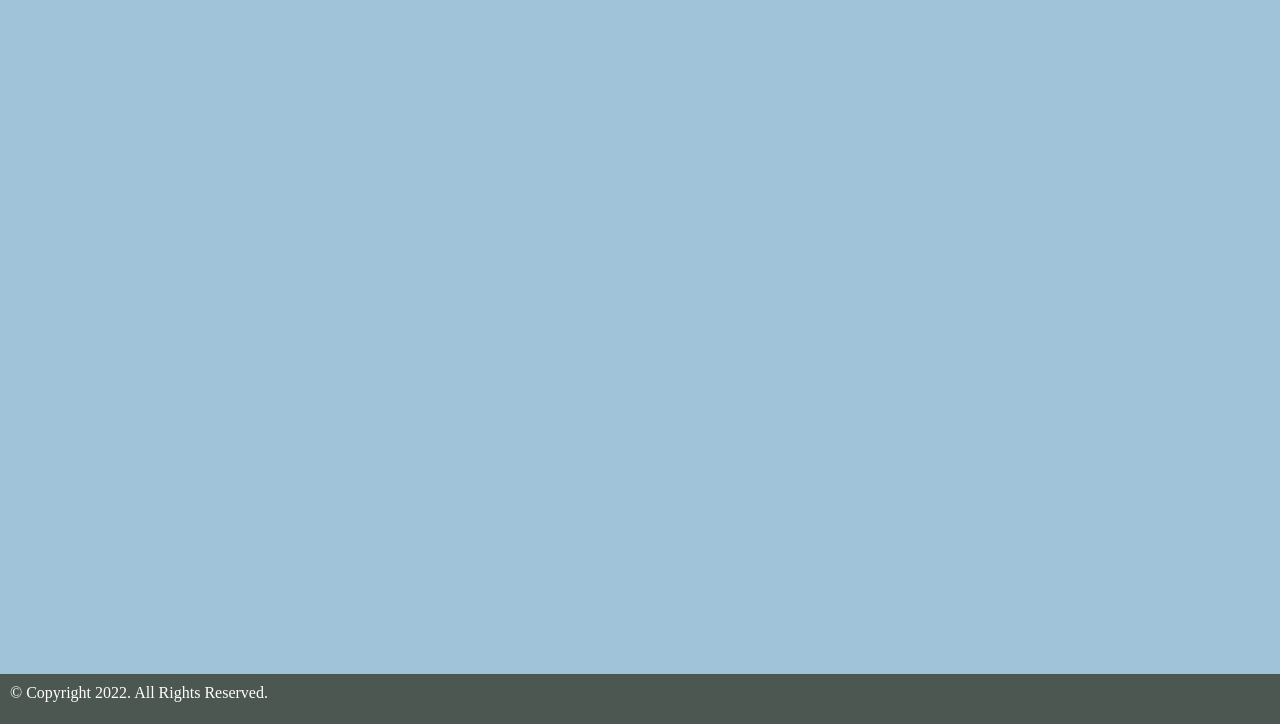
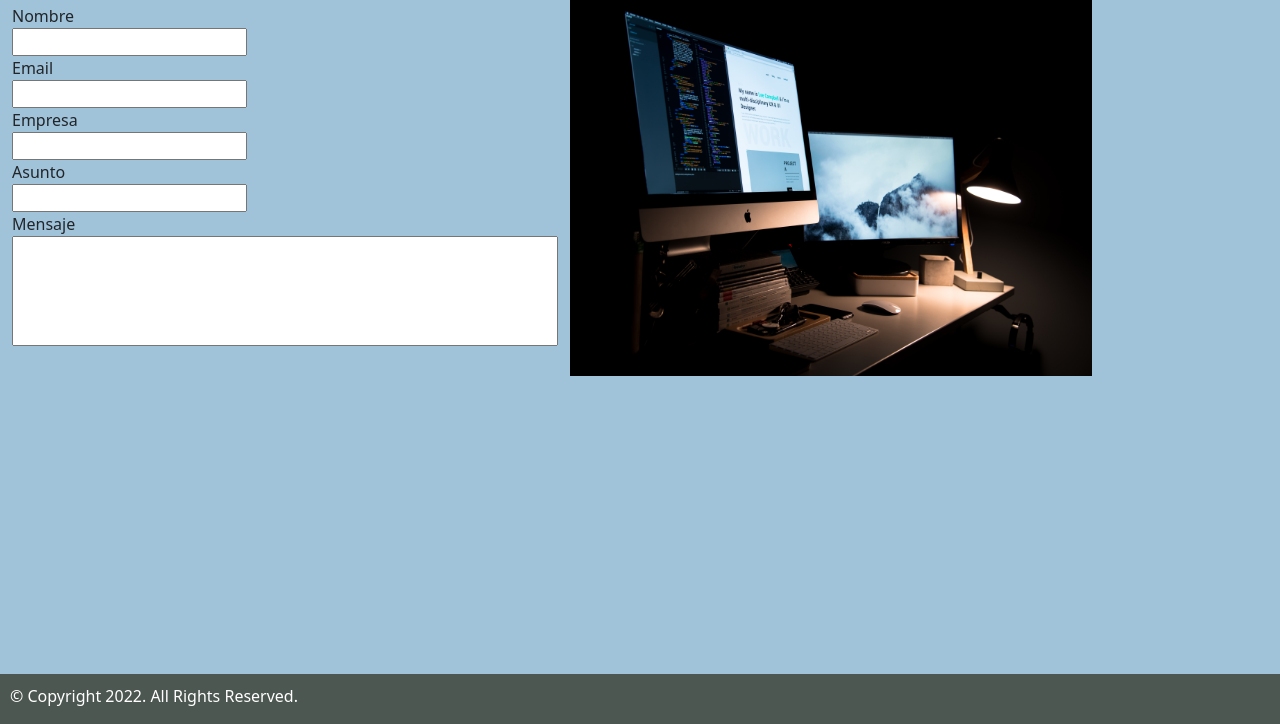
Before and after one commit to Lautaro275/Desarrollo-web, a plain HTML site: page HTML/contacto.html in a window 1280 px wide. Shown: the part 76-800 px from the top of the page. Drawn offline with nearby package versions, Linux system fonts and the light colour scheme.

Commit message:
Add files via upload

```diff
--- a/HTML/contacto.html
+++ b/HTML/contacto.html
@@ -4,6 +4,7 @@
     <meta charset="UTF-8">
     <meta http-equiv="X-UA-Compatible" content="IE=edge">
     <meta name="viewport" content="width=device-width, initial-scale=1.0">
+    <link href="https://cdn.jsdelivr.net/npm/bootstrap@5.3.0-alpha1/dist/css/bootstrap.min.css" rel="stylesheet" integrity="sha384-GLhlTQ8iRABdZLl6O3oVMWSktQOp6b7In1Zl3/Jr59b6EGGoI1aFkw7cmDA6j6gD" crossorigin="anonymous">
     <link rel="stylesheet" href="../CSS/Style.css">
     <title>Contacto</title>
 </head>
@@ -20,6 +21,67 @@
             <a href="./contacto.html">Contacto</a>
         </nav>
     </header>
+    <main>
+        <div class="container" style="margin-left: 0;">
+            <div class="container row">
+                <div class="col">
+                    <form style="margin-top: 10px;" action="">
+                        <div class="row">
+                            <div class="col">
+                                <label class="row" for="">
+                                    Nombre
+                                </label>
+                                <input class="row" type="text">
+                            </div>
+                        </div>
+                        <div>
+                            <div class="col">
+                                <label class="row" for="">
+                                    Email
+                                </label>
+                                <input class="row" type="text">
+                            </div>
+                        </div>
+                        <div class="col">
+                            <label class="row" for="">
+                                Empresa
+                            </label>
+                            <input class="row" type="text">
+                        </div>
+                        <div>
+                            <label class="row" for="">
+                                Asunto
+                            </label>
+                            <input class="row" type="text">
+                        </div>
+                        <div class="row">
+                            <label class="row" for="">
+                                Mensaje
+                            </label>
+                            <input style="height: 110px;" type="text">
+                        </div>
+                        <div class="row" style="margin: 15px;">
+
+                        </div>
+                    </form>
+                </div>
+                <div class="col">
+                    <!-- <div class="left-side"> -->
+                    <img src="../Imagenes/SobreMi1.jpg" class="imagenes"alt="">
+                </div>
+            </div>
+        </div>
+    </main>
+    <footer>
+        <div class="row">
+            © Copyright 2022. All Rights Reserved.
+        </div>
+    </footer>
+
+    <script src="https://cdn.jsdelivr.net/npm/bootstrap@5.3.0-alpha1/dist/js/bootstrap.bundle.min.js" integrity="sha384-w76AqPfDkMBDXo30jS1Sgez6pr3x5MlQ1ZAGC+nuZB+EYdgRZgiwxhTBTkF7CXvN" crossorigin="anonymous"></script>
+</body>
+
+</html>
     <footer>
         <div>
             © Copyright 2022. All Rights Reserved.
```
